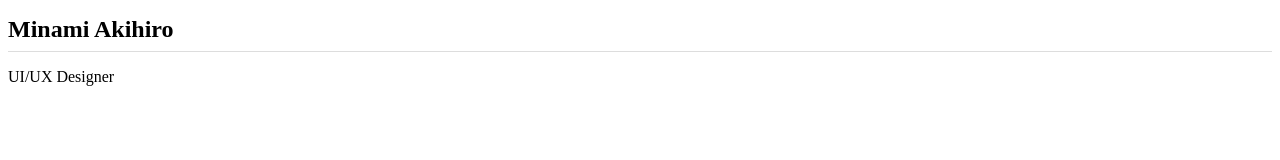
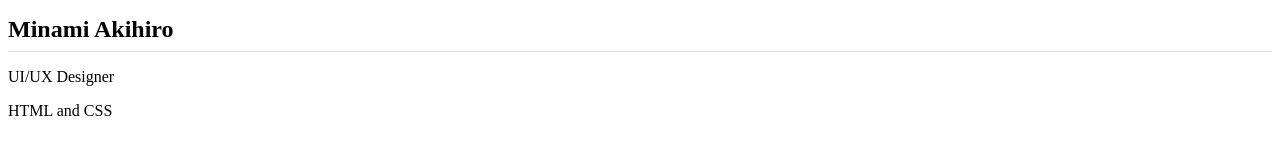
Before and after one commit to aki16mi73/aki16mi73.github.io, a plain HTML site: page index.html in a window 1280 px wide. Drawn offline with Linux system fonts and the light colour scheme.

Commit message:
Add files via upload

```diff
--- a/index.html
+++ b/index.html
@@ -9,5 +9,6 @@
   <body>
     <h1>Minami Akihiro</h1>
     <p>UI/UX Designer</p>
+    <p>HTML and CSS</p>
   </body>
 </html>
```
